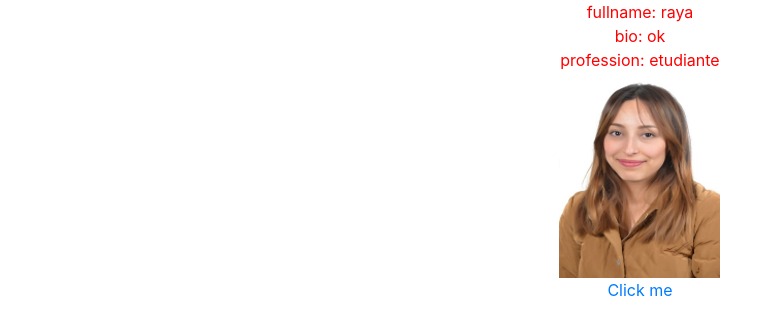
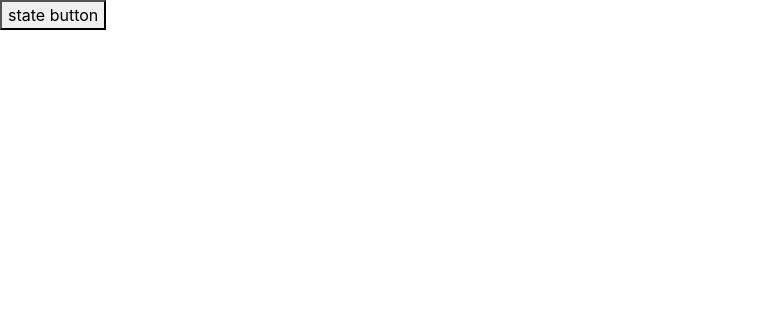
Before and after one commit to raya1995/checkpoint-react, a React (Create React App) app: page / in a window 1280 px wide. Shown: the top 334 px of the page, without its empty margins (0-783 px from the left). Built offline with nearby package versions, Linux system fonts and the light colour scheme.

Commit message:
React State Checkpoint

```diff
--- a/src/App.js
+++ b/src/App.js
@@ -6,27 +6,58 @@ import "./style.css";
 import Address from "./Component/Profile/Address";
 import FullName from "./Component/Profile/FullName";
 import ProfilPhoto from "./Component/Profile/ProfilPhoto";
-import Profile from "./Component/Profile/Profil"
-import photo from "./Capture.PNG"
+import Profile from "./Component/Profile/Profil";
+import photo from "./Capture.PNG";
+import { render } from "@testing-library/react";
+import { Component } from "react";
 
+class App extends Component {
+  state = {
+    profile: {
+      fullName: "Rayaaa",
+      bio: "okkkk",
+      imgSrc: "",
+      profession: "etudiante",
+    },
+    test: false,
+    timerID: 0,
+  };
+  handleClick = () => this.setState({ test: !this.state.test });
 
+  componentDidMount() {
+    setInterval(() => {
+      this.setState({
+        timerID: this.state.timerID + 1,
+      });
+    }, 1000);
+  }
 
-function App() {
+  /* componentWillUnmount() {
+      clearInterval(this.timerID);
+    }*/
 
+  render() {
+    const { test ,timerID} = this.state;
     return (
+      <div>
+        {test ? (
+          <>
+          <h1>{timerID}</h1>
+            <div>{this.state.profile.fullName} </div>
+            <div>{this.state.profile.bio} </div>
+            <div>{this.state.profile.profession} </div>
+            <img src={photo} className="imageInPublic" />
+          </>
+        ) : (
           <>
             <div>
-
-    <Profile  profile={
-      {fullname:'raya'}
-    }  >
-      <img src={photo} className="imageInPublic"/>
-
-      </Profile>
-
-
+              <div>
+                <button onClick={this.handleClick}> state button </button>
+              </div>
             </div>
           </>
+        )}
+      </div>
     );
     /*return(
   <>
@@ -44,10 +75,6 @@ function App() {
 </>
 );*/
   }
-
-
-
-
 
   /* let firstName = "Raya";
     let lastName = "Hadhri";
@@ -131,4 +158,6 @@ function App() {
       </Form>
    </>
   );}*/
+}
+
 export default App;
```
Lines whose indentation alone changed are shown as unchanged.
